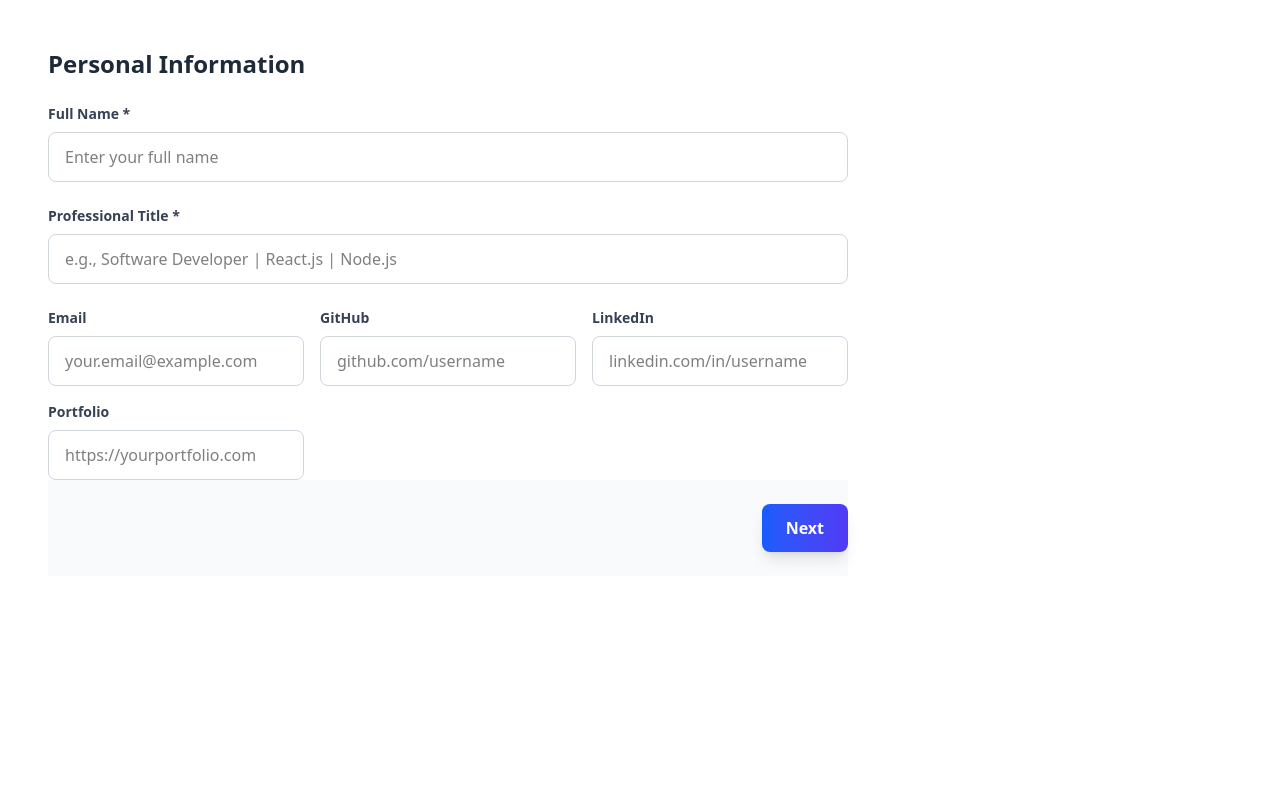
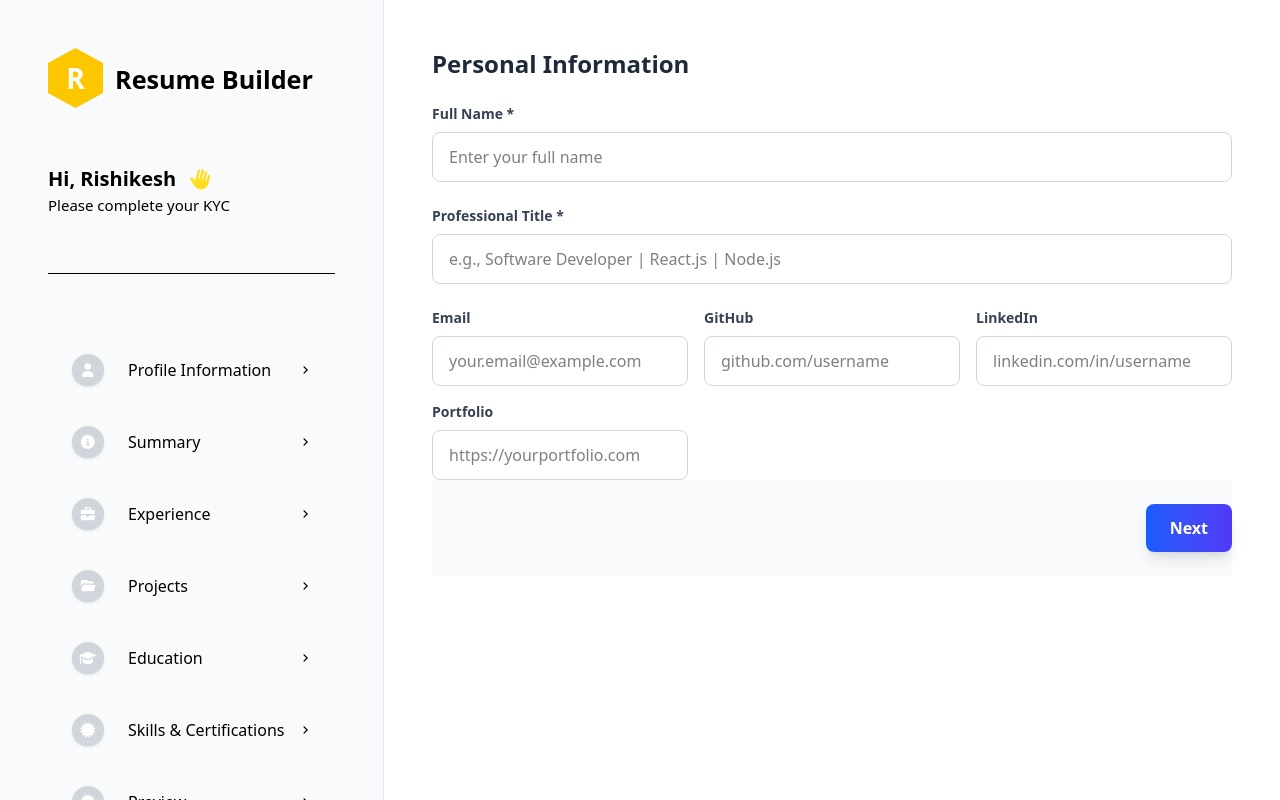
Before and after one commit to rishikeshkumar6/Build-Your-CV-APP, a React (Vite) app: page /builder in a window 1280 px wide. Shown: the top 800 px of the page. Built offline with nearby package versions, Linux system fonts and the light colour scheme; no server answers; sample sign-in values are in the browser's storage.

Commit message:
set visible form sidebar date-03-04-2026

```diff
--- a/src/pages/ResumeBuilder.jsx
+++ b/src/pages/ResumeBuilder.jsx
@@ -485,7 +485,7 @@ const ResumeBuilder = () => {
   return (
     <div className="">
       <div className="flex flex-col md:flex-row">
-        {false && (
+        {true && (
           <SidebarTesting
             currentStep={currentStep}
             setCurrentStep={setCurrentStep}
```
